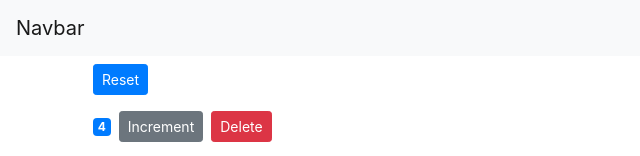
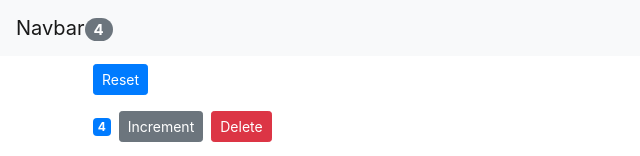
Before and after one commit to garydeol8/HelloWorld, a React (Create React App) app in the folder counter-app/: page / in a window 1280 px wide. Shown: the top 156 px of the page, without its empty margins (0-640 px from the left). Built offline with nearby package versions, Linux system fonts and the light colour scheme.

Commit message:
navbar communication.

```diff
--- a/counter-app/src/App.js
+++ b/counter-app/src/App.js
@@ -1,17 +1,55 @@
-import React from 'react';
+import React, { Component } from "react";
 import NavBar from './components/navbar';
 import Counters from './components/counters';
 import './App.css';
 
-function App() {
+class App extends Component {
+    state = {
+        counters: [
+            { id: 1, value: 4 },
+            { id: 2, value: 6 },
+            { id: 3, value: 2 },
+            { id: 4, value: 5 },
+            { id: 5, value: 0 }
+        ]
+    };
+
+    handleIncrement = counter => {
+        const counters = [...this.state.counters];
+        const index = counters.indexOf(counter);
+        counters[index] = { ...counter };
+        counters[index].value++;
+        this.setState({ counters });
+    }
+
+    handleReset = () => {
+        const counters = this.state.counters.map(c => {
+            c.value = 0;
+            return c;
+        })
+        this.setState({ counters: counters });
+    };
+
+    handleDelete = (counterId) => {
+        const counters = this.state.counters.filter(c => c.id !== counterId);
+        this.setState({ counters: counters });
+    }
+
+    render() {
         return (
             <React.Fragment>
-            <NavBar />
+                <NavBar totalCounters={this.state.counters.filter(c => c.value > 0).length} />
                 <main className="container">
-                <Counters />
+                    <Counters
+                        counters={this.state.counters}
+                        onReset={this.handleReset}
+                        onIncrement={this.handleIncrement}
+                        onDelete={this.handleDelete}
+                    />
                 </main>
             </React.Fragment>
         );
     }
+}
 
 export default App;
--- a/counter-app/src/components/counters.jsx
+++ b/counter-app/src/components/counters.jsx
@@ -2,49 +2,19 @@
 import Counter from "./counter";
 
 class Counters extends Component {
-    state = {
-        counters: [
-            { id: 1, value: 4 },
-            { id: 2, value: 6 },
-            { id: 3, value: 2 },
-            { id: 4, value: 5 },
-            { id: 5, value: 0 }
-        ]
-    };
-
-    handleIncrement = counter => {
-        const counters = [...this.state.counters];
-        const index = counters.indexOf(counter);
-        counters[index] = { ...counter };
-        counters[index].value++;
-        this.setState({ counters });
-    }
-
-    handleReset = () => {
-        const counters = this.state.counters.map(c => {
-            c.value = 0;
-            return c;
-        })
-        this.setState({ counters: counters });
-    };
-
-    handleDelete = (counterId) => {
-        const counters = this.state.counters.filter(c => c.id !== counterId);
-        this.setState({ counters: counters });
-    }
 
     render() {
         return (
             <div>
                 <button
-                    onClick={this.handleReset}
+                    onClick={this.props.onReset}
                     className="btn btn-primary btn-sm m-2">Reset</button>
-                {this.state.counters.map(counter =>
+                {this.props.counters.map(counter =>
                     <Counter
                         key={counter.id}
                         value={counter.value}
-                        onDelete={this.handleDelete}
-                        onIncrement= {this.handleIncrement}
+                        onDelete={this.props.onDelete}
+                        onIncrement= {this.props.onIncrement}
                         counter={counter}
                     />
                 )}
--- a/counter-app/src/components/navbar.jsx
+++ b/counter-app/src/components/navbar.jsx
@@ -4,7 +4,12 @@
     render() {
         return (
             <nav className="navbar navbar-light bg-light">
-                <a className="navbar-brand" href="#">Navbar</a>
+                <a className="navbar-brand" href="#">
+                    Navbar
+                    <span className="badge badge-pill badge-secondary">
+                        {this.props.totalCounters}
+                    </span>
+                </a>
             </nav>
         );
     }
```
Lines whose indentation alone changed are shown as unchanged.
